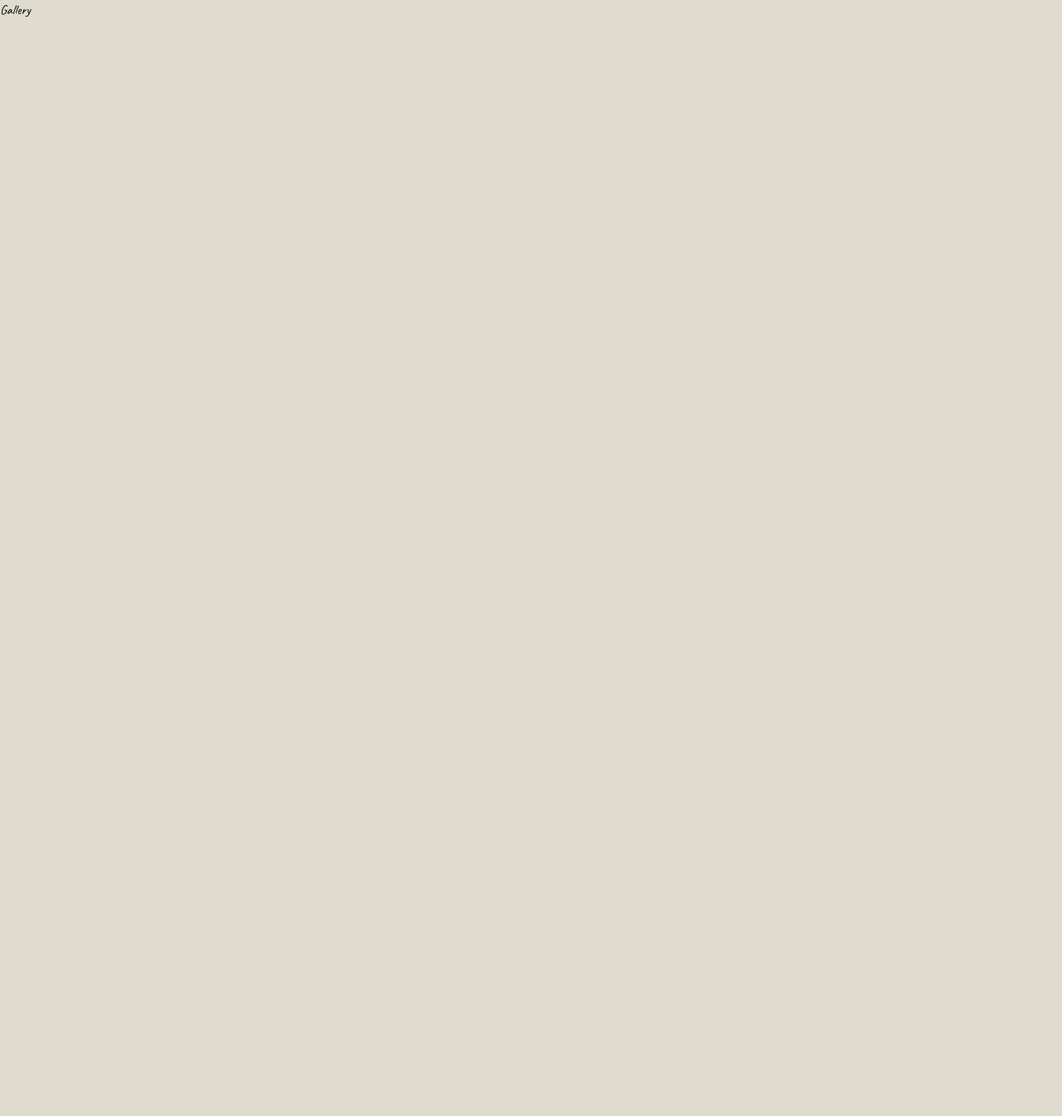
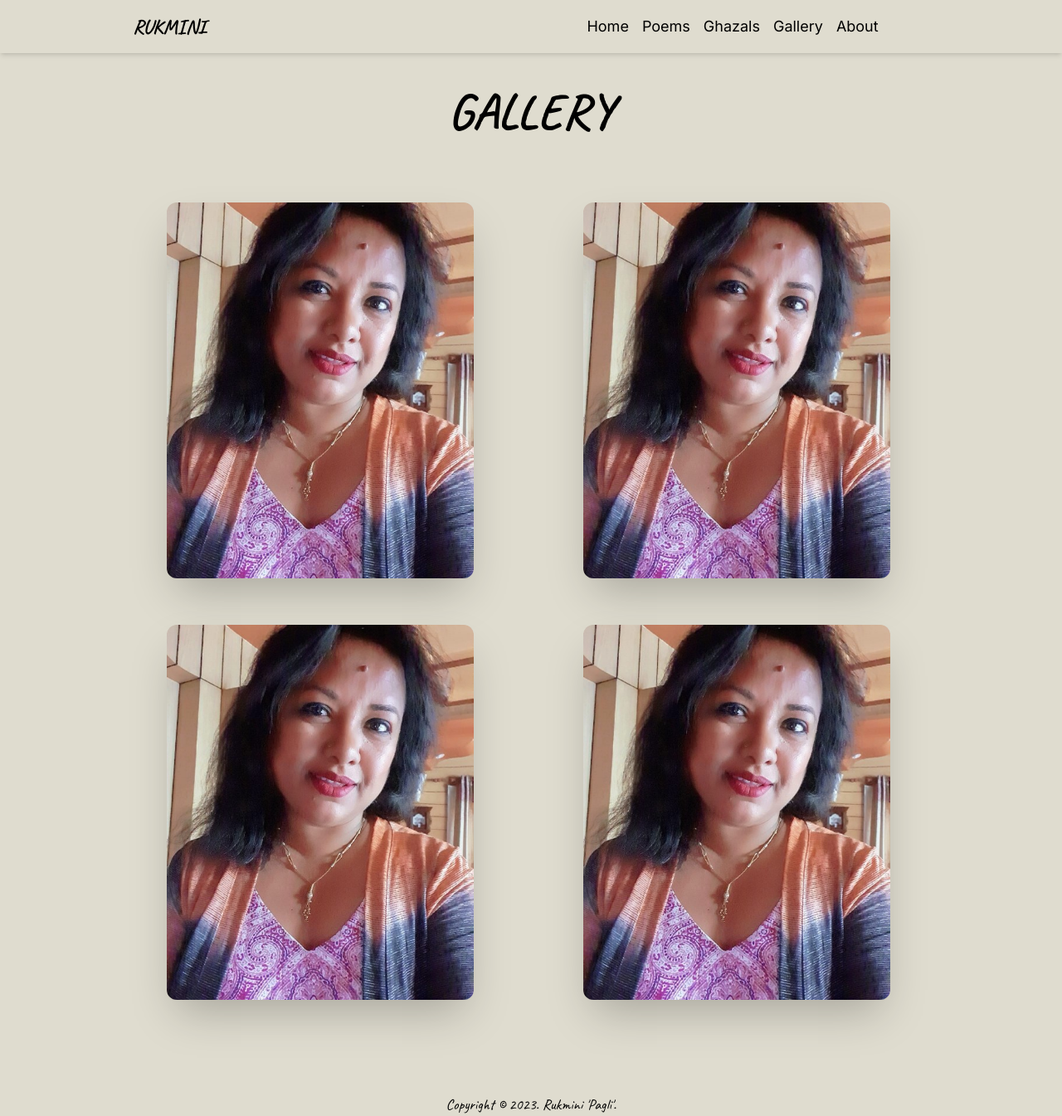
Before and after one commit to nur0078/pagli-writes, a React (Vite) app: page /gallery in a window 1280 px wide. Shown: the whole page at 83% size. Before the commit the page ends 800 px from the top, so only its background shows below. Built offline with nearby package versions, Linux system fonts and the light colour scheme.

Commit message:
made gallery page for /gallery

```diff
--- a/src/components/Gallery.tsx
+++ b/src/components/Gallery.tsx
@@ -1,7 +1,33 @@
 import React from 'react';
 
-const Gallery = () => {
-    return <div>Gallery</div>;
+import Navbar from './Navbar';
+import Footer from './Footer';
+import Selfie from '../assets/images/GalleryPage/selfie.jpeg';
+
+const Poem = () => {
+  return (
+    <div className="min-h-screen ">
+      <Navbar />
+      <h3 className="text-6xl font-bold text-center pt-10"> GALLERY </h3>
+
+      {/* DISPLAY GRIDS */}
+      <div className=" pt-20 grid grid-cols-12 gap-8  w-11/12">
+        <div className=" col-start-3 col-span-4 gap-4 justify-around ">
+          <img src={Selfie} alt="Ruku" className=" rounded-xl shadow-2xl " />
+        </div>
+        <div className=" col-start-8 col-span-4 gap-4 justify-around ">
+          <img src={Selfie} alt="Ruku" className="rounded-xl shadow-2xl" />
+        </div>
+        <div className=" col-start-3 col-span-4 gap-4 justify-around pt-6 ">
+          <img src={Selfie} alt="Ruku" className="rounded-xl shadow-2xl" />
+        </div>
+        <div className=" col-start-8 col-span-4 gap-4 justify-around pt-6 ">
+          <img src={Selfie} alt="Ruku" className="rounded-xl shadow-2xl " />
+        </div>
+      </div>
+      <Footer />
+    </div>
+  );
 };
 
-export default Gallery;
+export default Poem;
```
